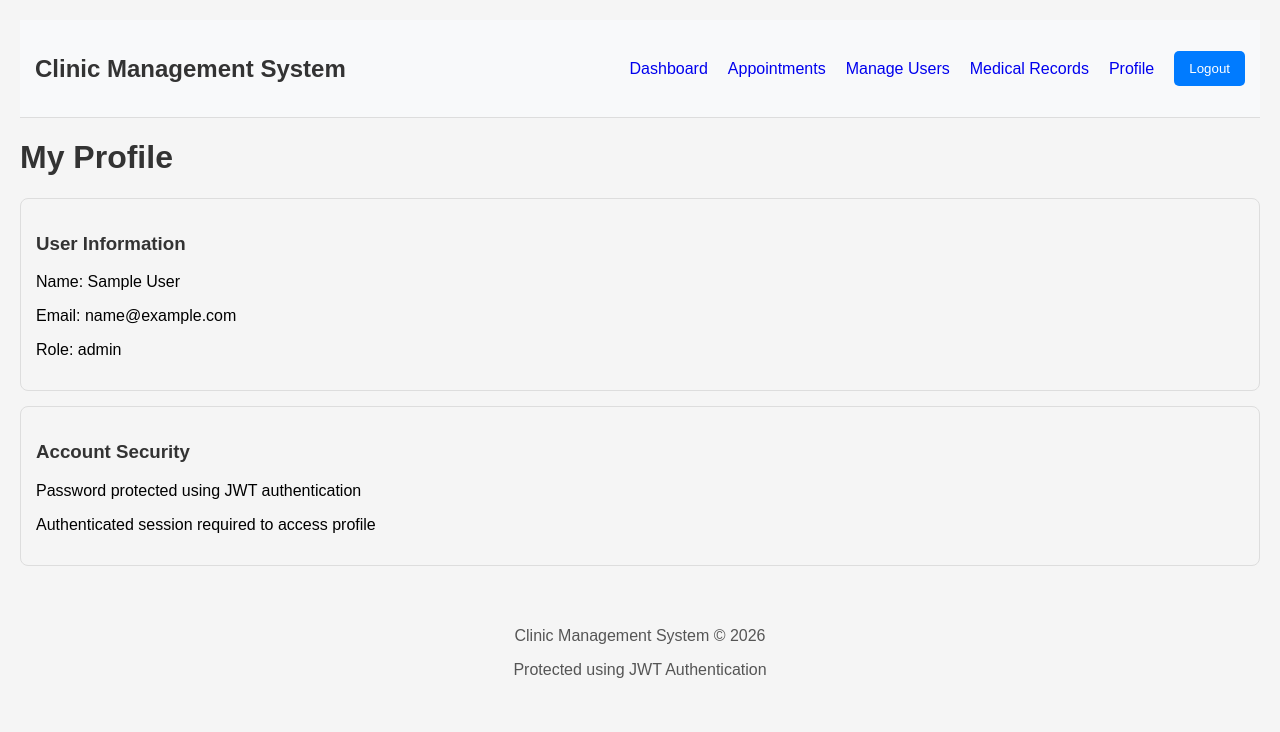
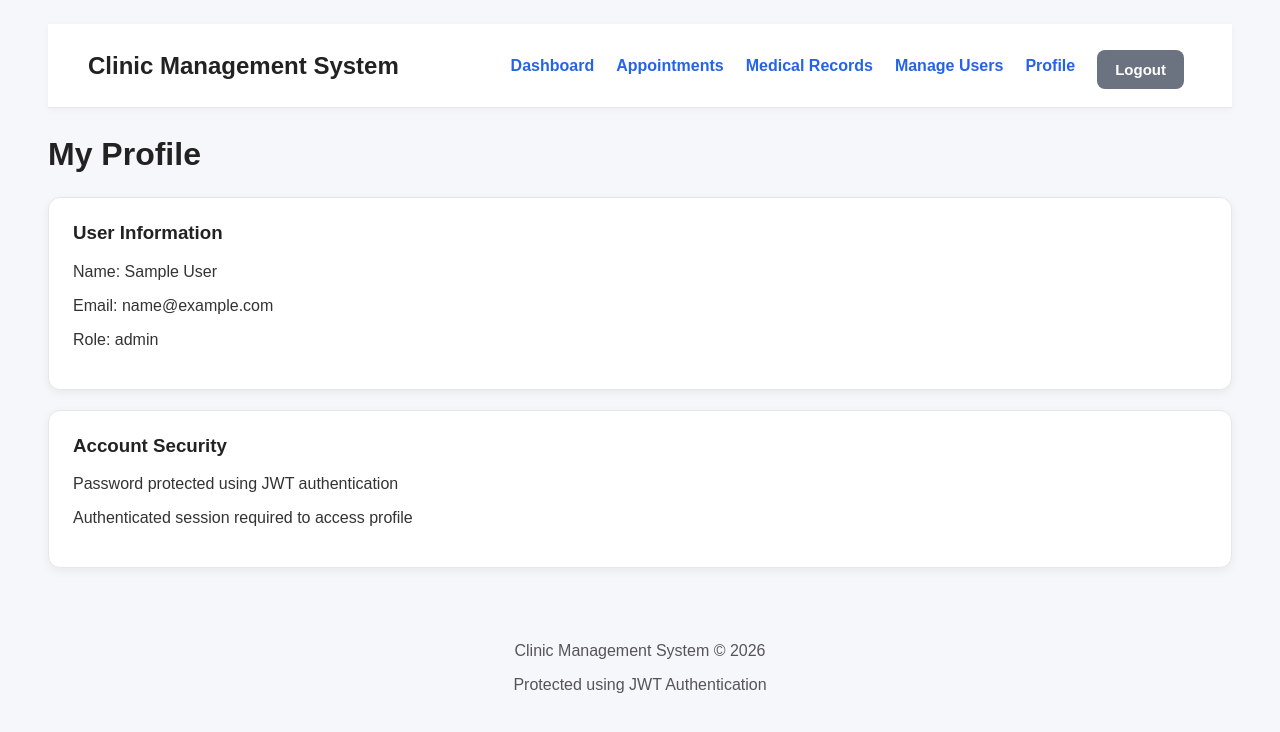
Before and after one commit to imanshahrel/CCS6344-Assignment-G21, a React (Vite) app in the folder client/: page /profile in a window 1280 px wide. Shown: the top 732 px of the page. Built offline with nearby package versions, Linux system fonts and the light colour scheme; sample sign-in values are in the browser's storage.

Commit message:
UI update

```diff
--- a/client/src/App.css
+++ b/client/src/App.css
@@ -1,31 +1,36 @@
-nav {
-    padding: 15px;
-    border-bottom: 1px solid #ddd;
+* {
+    box-sizing: border-box;
 }
 
-nav ul {
-    display: flex;
-    gap: 20px;
-    list-style: none;
-    padding: 0;
+body {
+    margin: 0;
+    font-family: Arial, sans-serif;
+    background-color: #f5f7fb;
+    color: #333;
 }
 
-nav a {
-    text-decoration: none;
+h1,
+h2,
+h3 {
+    color: #222;
+    margin-top: 0;
 }
 
-.dashboard-card {
-    border: 1px solid #ddd;
-    padding: 15px;
-    margin: 15px 0;
-    border-radius: 8px;
+.page-container {
+    min-height: 100vh;
+    padding: 24px 48px;
 }
 
+.navbar,
 nav {
     display: flex;
     justify-content: space-between;
     align-items: center;
-    background-color: #f8f9fa;
+    padding: 18px 40px;
+    margin-bottom: 28px;
+    background-color: white;
+    border-bottom: 1px solid #e5e7eb;
+    box-shadow: 0 2px 8px rgba(0, 0, 0, 0.04);
 }
 
 nav h2 {
@@ -33,101 +38,194 @@ nav h2 {
 }
 
 nav ul {
+    display: flex;
     align-items: center;
+    gap: 22px;
+    list-style: none;
+    padding: 0;
+    margin: 0;
 }
 
-nav button {
+nav a {
+    color: #2563eb;
+    text-decoration: none;
+    font-weight: 600;
+}
+
+.card-grid {
+    display: grid;
+    grid-template-columns: repeat(auto-fit, minmax(260px, 1fr));
+    gap: 20px;
+}
+
+.dashboard-card,
+.auth-container {
+    background-color: white;
+    border: 1px solid #e5e7eb;
+    border-radius: 12px;
+    padding: 24px;
+    box-shadow: 0 3px 10px rgba(0, 0, 0, 0.06);
+}
+
+.dashboard-card {
+    margin-bottom: 20px;
+}
+
+.auth-container {
+    max-width: 520px;
+    margin: 80px auto;
+}
+
+.auth-container form,
+.admin-form {
+    display: flex;
+    flex-direction: column;
+    gap: 14px;
+}
+
+input,
+select,
+textarea {
+    width: 100%;
+    padding: 12px 14px;
+    border: 1px solid #d1d5db;
+    border-radius: 8px;
+    font-size: 15px;
+    background-color: white;
+}
+
+textarea {
+    min-height: 90px;
+    resize: vertical;
+}
+
+input[type="date"],
+input[type="time"],
+input[type="datetime-local"] {
     cursor: pointer;
 }
 
-.auth-container {
-  max-width: 400px;
-  margin: 80px auto;
-  padding: 25px;
-  border: 1px solid #ddd;
-  border-radius: 8px;
+button,
+.btn {
+    border: none;
+    border-radius: 8px;
+    padding: 11px 18px;
+    font-size: 15px;
+    font-weight: 600;
+    cursor: pointer;
+    background-color: #2563eb;
+    color: white;
+    transition: 0.2s ease;
+    margin-right: 8px;
+    margin-top: 8px;
 }
 
-.auth-container form {
-  display: flex;
-  flex-direction: column;
-  gap: 12px;
+button:hover,
+.btn:hover {
+    opacity: 0.9;
 }
 
-.auth-container input,
-.auth-container button {
-  padding: 10px;
+.btn-primary {
+    background-color: #2563eb;
 }
 
-body {
-    font-family: Arial, sans-serif;
-    background-color: #f5f5f5;
-    margin: 0;
+.btn-secondary {
+    background-color: #6b7280;
 }
 
-h1,
-h2,
-h3 {
-    color: #333;
+.btn-danger {
+    background-color: #dc2626;
 }
 
-.page-container {
-    padding: 20px;
+.message {
+    margin: 14px 0;
+    padding: 12px 14px;
+    background-color: #e9f5ff;
+    border: 1px solid #b6e0fe;
+    border-radius: 8px;
 }
 
 .footer {
-    margin-top: 30px;
-    padding: 15px;
+    margin-top: 40px;
+    padding: 18px;
     text-align: center;
     color: #555;
 }
 
-/* Improves dashboard readability*/
-.card-grid {
-    display: grid;
-    grid-template-columns: repeat(auto-fit, minmax(250px, 1fr));
-    gap: 15px;
+@media (max-width: 768px) {
+    .page-container {
+        padding: 18px;
+    }
+
+    nav {
+        flex-direction: column;
+        align-items: flex-start;
+        gap: 16px;
+        padding: 18px;
+    }
+
+    nav ul {
+        flex-wrap: wrap;
+        gap: 14px;
+    }
+
+    .auth-container {
+        margin: 40px 18px;
+    }
 }
 
-button {
-    background-color: #007bff;
-    color: white;
-    border: none;
-    padding: 10px 15px;
-    border-radius: 5px;
+.form-group {
+    display: flex;
+    flex-direction: column;
+    gap: 6px;
+    margin-bottom: 12px;
 }
 
-button:hover {
-    opacity: 0.9;
+.date-input {
+    width: 100%;
 }
 
-input,
-textarea {
-    padding: 10px;
-    border: 1px solid #ccc;
-    border-radius: 5px;
+.card-actions {
+    display: flex;
+    flex-wrap: wrap;
+    gap: 10px;
+    margin-top: 16px;
 }
 
-textarea {
-    min-height: 80px;
+.card-actions button {
+    margin: 0;
 }
 
-.message {
-    margin: 10px 0;
-    padding: 10px;
-    background-color: #e9f5ff;
-    border: 1px solid #b6e0fe;
-    border-radius: 5px;
+.dashboard-card {
+    transition: 0.2s ease;
+}
+
+.dashboard-card:hover {
+    transform: translateY(-2px);
+}
+
+.page-container h1 {
+    margin-bottom: 24px;
+}
+
+.booking-group {
+    margin-bottom: 18px;
+}
+
+.booking-group label {
+    margin-bottom: 6px;
+    font-weight: 600;
+    color: #374151;
 }
 
 .admin-form {
-    display: flex;
-    flex-direction: column;
-    gap: 12px;
+    margin-top: 18px;
 }
 
-.admin-form select {
-    padding: 10px;
-    border: 1px solid #ccc;
-    border-radius: 5px;
+.admin-form button {
+    margin-top: 10px;
 }
+
+.auth-container h1 {
+    margin-bottom: 10px;
+}
--- a/client/src/components/Navbar.jsx
+++ b/client/src/components/Navbar.jsx
@@ -9,9 +9,9 @@ function Navbar() {
         navigate("/login");
     };
     return (
-        <nav>
+        <nav className="navbar">
             <h2>Clinic Management System</h2>
-            <ul>
+            <ul className="nav-links">
                 <li>
                     <Link to="/dashboard">Dashboard</Link>
                 </li>
@@ -27,6 +27,12 @@ function Navbar() {
                     <Link to="/appointments">Appointments</Link>
                 </li>
 
+                {(user?.role === "admin" || user?.role === "patient") && (
+                    <li>
+                        <Link to="/medical-records">Medical Records</Link>
+                    </li>
+                )}
+
                 {user?.role === "admin" && (
                     <li>
                         <Link to="/manage-users">Manage Users</Link>
@@ -34,18 +40,12 @@ function Navbar() {
                 )}
 
 
-                {(user?.role === "admin" || user?.role === "patient") && (
-                    <li>
-                        <Link to="/medical-records">Medical Records</Link>
-                    </li>
-                )}
-
                 <li>
                     <Link to="/profile">Profile</Link>
                 </li>
 
                 <li>
-                    <button onClick={handleLogout}>Logout</button>
+                    <button className="btn btn-secondary" onClick={handleLogout}>Logout</button>
                 </li>
 
 
--- a/client/src/main.jsx
+++ b/client/src/main.jsx
@@ -2,6 +2,7 @@ import { StrictMode } from 'react'
 import { createRoot } from 'react-dom/client'
 import App from './App.jsx'
 import './App.css'
+
 
 createRoot(document.getElementById('root')).render(
   <StrictMode>
--- a/client/src/pages/AdminDashboard.jsx
+++ b/client/src/pages/AdminDashboard.jsx
@@ -4,18 +4,23 @@ function AdminDashboard() {
             <h1>Admin Dashboard</h1>
 
             <div className="dashboard-card">
-                <h3>Manage Users</h3>
-                <p>Add, update, or remove patient and doctor accounts.</p>
+                <h3>Appointments</h3>
+                <p>View or update the status of appointments</p>
             </div>
 
             <div className="dashboard-card">
-                <h3>Assign Doctors</h3>
-                <p>Assign doctors to patients or appointments</p>
+                <h3>Medical Records</h3>
+                <p>Edit or delete completed medical records</p>
             </div>
 
             <div className="dashboard-card">
-                <h3>System Overview</h3>
-                <p>Monitor clinic users, appointments, and system activity.</p>
+                <h3>Manage Users</h3>
+                <p>Add or delete doctor accounts, and assign doctor to patient</p>
+            </div>
+
+            <div className="dashboard-card">
+                <h3>Profile</h3>
+                <p>View profile details</p>
             </div>
         </div>
     );
--- a/client/src/pages/Dashboard.jsx
+++ b/client/src/pages/Dashboard.jsx
@@ -1,28 +1,16 @@
-import { useState } from "react";
-import { useNavigate } from "react-router-dom";
-
 import AdminDashboard from "./AdminDashboard";
 import PatientDashboard from "./PatientDashboard";
 import Navbar from "../components/Navbar";
 import Footer from "../components/Footer";
 
 function Dashboard() {
-    const navigate = useNavigate();
 
     const user = JSON.parse(localStorage.getItem("user"));
     const role = user?.role;
 
-    const handleLogout = () => {
-        localStorage.removeItem("token");
-        localStorage.removeItem("user");
-        navigate("/");
-    };
-
     return (
         <div className="page-container">
             <Navbar />
-            <h2>Clinic Management System</h2>
-
             <p>Welcome, {user?.name}</p>
             <p>Role: {role}</p>
 
--- a/client/src/pages/Login.jsx
+++ b/client/src/pages/Login.jsx
@@ -64,7 +64,7 @@ function Login() {
                     onChange={handleChange}
                 />
 
-                <br />
+
 
                 <input
                     type="password"
@@ -74,9 +74,9 @@ function Login() {
                     onChange={handleChange}
                 />
 
-                <br />
 
-                <button type="submit">Login</button>
+
+                <button className="btn btn-primary" type="submit">Login</button>
             </form>
 
             {message && <p className="message">{message}</p>}
--- a/client/src/pages/MedicalRecords.jsx
+++ b/client/src/pages/MedicalRecords.jsx
@@ -119,7 +119,7 @@ function MedicalRecords() {
 
             <div className="card-grid">
                 {records.length === 0 ? (
-                    <p>No medical records found.</p>
+                    <p className="message">No medical records found.</p>
                 ) : (
                     records.map((record) => (
                         <div className="dashboard-card" key={record.mr_id}>
@@ -154,16 +154,19 @@ function MedicalRecords() {
                                     />
 
                                     <textarea
+                                        rows="4"
                                         name="mr_notes"
                                         placeholder="Additional notes"
                                         value={editForm.mr_notes}
                                         onChange={handleEditChange}
                                     />
 
-                                    <button type="submit">Save Update</button>
-                                    <button type="button" onClick={() => setEditingId(null)}>
-                                        Cancel
-                                    </button>
+                                    <div className="card-actions">
+                                        <button className="btn btn-primary" type="submit">Save Update</button>
+                                        <button className="card-actions btn btn-secondary" type="button" onClick={() => setEditingId(null)}>
+                                            Cancel
+                                        </button>
+                                    </div>
                                 </form>
                             ) : (
                                 <>
@@ -175,15 +178,15 @@ function MedicalRecords() {
                                     )}
 
                                         {currentUser?.role === "admin" && (
-                                            <>
-                                                <button onClick={() => handleEditClick(record)}>
+                                            <div className="card-actions">
+                                                <button className="card-actions btn btn-primary" onClick={() => handleEditClick(record)}>
                                                     Edit Record
                                                 </button>
 
-                                                <button onClick={() => handleDeleteRecord(record.mr_id)}>
+                                                <button className="btn btn-danger" onClick={() => handleDeleteRecord(record.mr_id)}>
                                                     Delete Record
                                                 </button>
-                                            </>
+                                            </div>
                                         )}
                                 </>
                             )}
```
Also changed, not shown: client/src/pages/Appointments.jsx (+6 -3 lines), client/src/pages/BookAppointment.jsx (+12 -6 lines), client/src/pages/ManageUsers.jsx (+4 -4 lines), client/src/pages/PatientDashboard.jsx (+9 -4 lines), client/src/pages/Register.jsx (+5 -5 lines).
